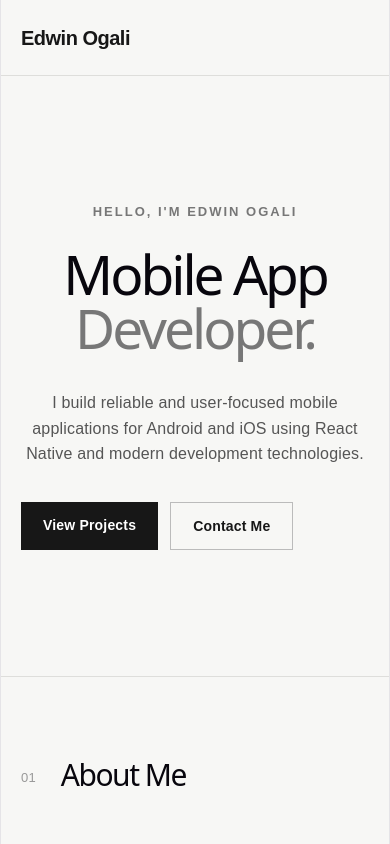
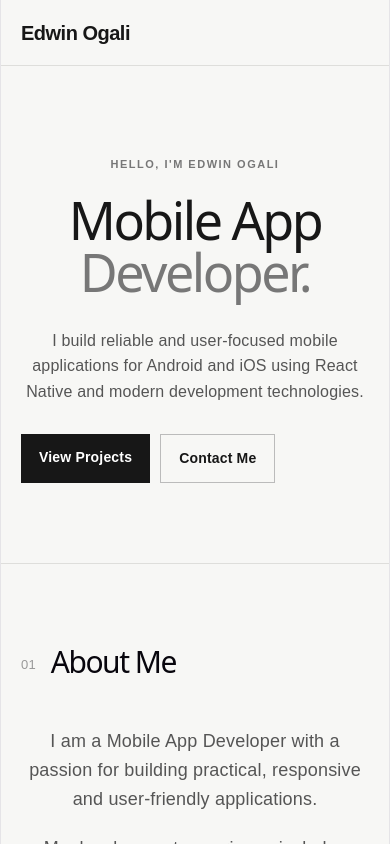
Before and after one commit to edwinogali6/edwinogali.github.io, a React (Vite) app: page / in a window 390 px wide. Shown: the top 844 px of the page. Built offline with nearby package versions, Linux system fonts and the light colour scheme.

Commit message:
Fix mobile hero heading

```diff
--- a/src/App.css
+++ b/src/App.css
@@ -66,6 +66,7 @@ a {
 /* Hero */
 
 .hero {
+  width: 100%;
   max-width: 1150px;
   min-height: 650px;
   margin: auto;
@@ -336,6 +337,7 @@ a {
 
 @media (max-width: 700px) {
   .navbar {
+    height: 65px;
     padding: 0 20px;
   }
 
@@ -344,21 +346,68 @@ a {
   }
 
   .hero {
-    padding: 80px 20px;
-    min-height: 600px;
+    width: 100%;
+    min-height: auto;
+    padding: 90px 20px 80px;
+    display: flex;
+    align-items: flex-start;
+  }
+
+  .hero-content {
+    width: 100%;
+    max-width: 100%;
+  }
+
+  .intro {
+    font-size: 11px;
+    letter-spacing: 1.5px;
+    margin-bottom: 20px;
   }
 
   .hero h1 {
-    font-size: 55px;
-    letter-spacing: -3px;
+    display: block;
+    width: 100%;
+    font-size: 52px;
+    line-height: 1;
+    letter-spacing: -2.5px;
+    margin-bottom: 30px;
+    color: #171717;
+    visibility: visible;
+    opacity: 1;
+  }
+
+  .hero h1 span {
+    display: inline;
+    color: #777;
   }
 
   .hero-description {
+    display: block;
+    width: 100%;
+    max-width: 100%;
     font-size: 16px;
+    line-height: 1.6;
+    color: #555;
+    margin-bottom: 30px;
+  }
+
+  .hero-buttons {
+    display: flex;
+    flex-wrap: wrap;
+    gap: 10px;
+  }
+
+  .button {
+    padding: 12px 18px;
   }
 
   .section {
     padding: 80px 20px;
+  }
+
+  .section-header {
+    gap: 15px;
+    margin-bottom: 40px;
   }
 
   .section-header h2 {
```
